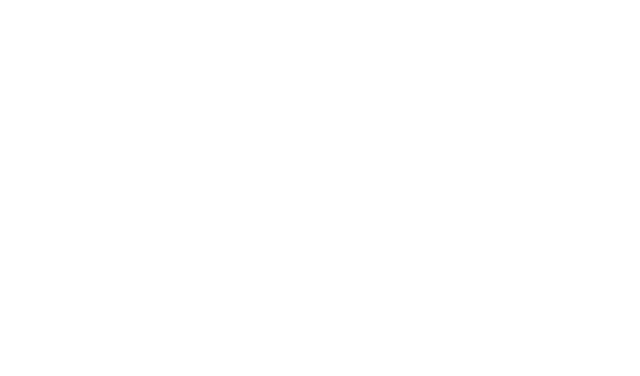
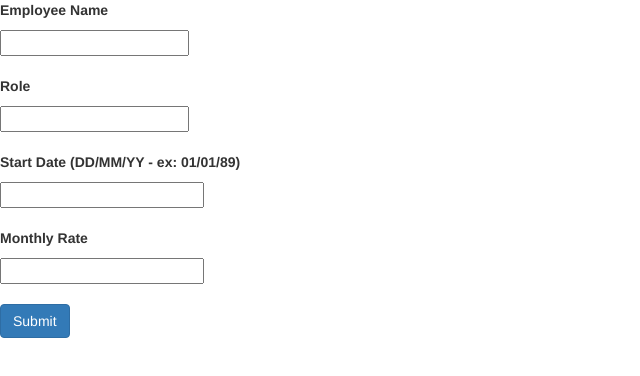
Before and after one commit to mateyo3/time-sheet, a plain HTML site: page index.html in a window 1280 px wide. Shown: the whole page, without its empty margins (0-640 px from the left). Drawn offline with nearby package versions, Linux system fonts and the light colour scheme; files whose address does not match are found by name.

Commit message:
form basic layout

```diff
--- a/index.html
+++ b/index.html
@@ -17,5 +17,62 @@
 <body>
 
 
+
+
+
+
+
+
+
+
+
+
+
+
+
+
+
+
+
+
+
+
+
+
+
+
+
+
+
+
+
+<form class="form">
+
+		<p><strong>Employee Name</strong></p>
+		<input type="text" name="employee-name">
+
+		<br><br>
+
+		<p><strong>Role</strong></p>
+		<input type="text" name="role">
+
+		<br><br>
+
+		<p><strong>Start Date (DD/MM/YY - ex: 01/01/89)<strong></p>
+		<input type="text" name="start-date">
+
+		<br><br>
+
+		<p><strong>Monthly Rate</strong></p>
+		<input type="text" name="monthly-rate">
+
+		<br><br>
+
+		<div type="submit" id="submit-btn" class="btn btn-primary" name="submit">Submit</div>
+
+
+	</form>
+
+
 </body>
 </html>
```
